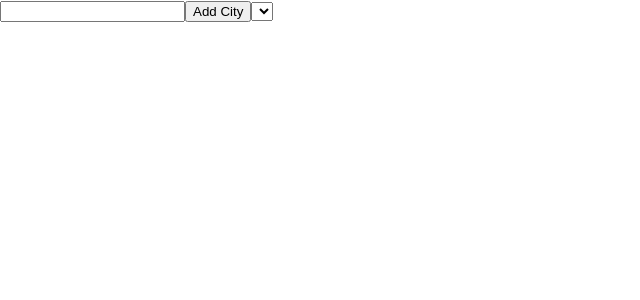
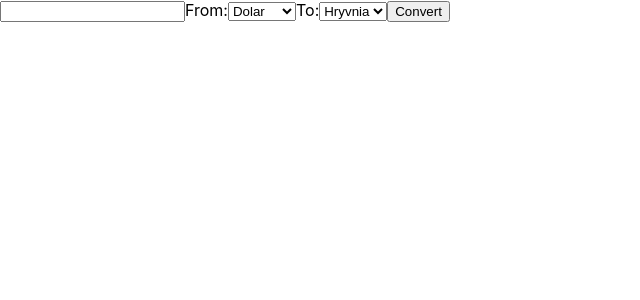
Before and after one commit to IrshakAnna-Mariia/LearnReact, a React (Create React App) app in the folder lesson_7/: page / in a window 1280 px wide. Shown: the top 300 px of the page, without its empty margins (0-640 px from the left). Built offline with nearby package versions, Linux system fonts and the light colour scheme.

Commit message:
Lesson_7. Task 15

```diff
--- a/lesson_7/src/App.js
+++ b/lesson_7/src/App.js
@@ -1,29 +1,71 @@
 import {useState} from 'react';
 
 function App() {
-  const [cities, setCities] = useState([]);
-  const [city, setCity] = useState('');
-  const [selectedCity, setSelectedCity]= useState('');
+  const [currencies] = useState([
+    {name: 'Euro', exchangeRate: 1},
+    {name: 'Dolar', exchangeRate: 1.17},
+    {name: 'Hryvnia', exchangeRate: 31.25}
+  ]);
+  const [convertData, setConvertData] = useState({
+    from: 'Dolar',
+    to: 'Hryvnia',
+    convertNumber: 0,
+    result: ''
+  })
 
-  const handleClikAddCity = () => {
-    setCities(prevCities => city ? prevCities.concat(city) : prevCities);
-    setCity('');
+  const handleChangeConvertNumber = ({target: {value}}) => {
+    setConvertData(({ from, to, result }) => ({ from, to, convertNumber: value, result}))
+  }
+  console.log(convertData.result)
+
+  const handleCovertData = () => {
+    setConvertData(({ from, to, convertNumber }) => ({ from, to, convertNumber, result: getConvertCurrencies(currencies, convertData).toFixed(2)}));
   }
 
-  const handleChangeCity = ({target: {value}}) => setCity(value);
+  const handleConverFrom = ({target: {value}}) => {
+    setConvertData(({ to, convertNumber, result }) => ({ from: value, to, convertNumber, result }));
+  }
 
-  const handleSetCity = ({ target: { value } }) => setSelectedCity(value);
+  const handleConverTo = ({ target: { value } }) => {
+    setConvertData(({ from, convertNumber, result }) => ({ from, to: value, convertNumber, result }));
+  }
 
   return (
     <div>
-      <input value={city} onChange={handleChangeCity}/>
-      <button onClick={handleClikAddCity}>Add City</button>
-      <select value={selectedCity} onChange={handleSetCity}>
-        {cities.map(item => <option key={item} value={item}>{item}</option>)}
+      <input onChange={handleChangeConvertNumber}/>
+
+      From:
+      <select value={convertData.from} onChange={handleConverFrom}>
+        {currencies.map(({name}) => (
+          <option key={name} value={name}>{name}</option>
+        ))}
       </select>
-      <p>{selectedCity}</p>
+
+      To:
+      <select value={convertData.to} onChange={handleConverTo}>
+        {currencies.map(({ name }) => (
+          <option key={name} value={name}>{name}</option>
+        ))}
+      </select>
+
+      <button onClick={handleCovertData}> Convert </button>
+
+      <p>{convertData.result}</p>
     </div>
   );
 }
 
+function getConvertCurrencies(exchangeRateList, convertData) {
+  switch (convertData.from) {
+    case 'Euro':
+      const exchangeRate = exchangeRateList.find(currencies => currencies.name === convertData.to).exchangeRate;
+      return +convertData.convertNumber * exchangeRate;
+
+    default:
+      const exchangeRateToEuro = exchangeRateList.find(currencies => currencies.name === convertData.from).exchangeRate;
+      const exchangeRateToSearch = exchangeRateList.find(currencies => currencies.name === convertData.to).exchangeRate;
+      return +convertData.convertNumber / exchangeRateToEuro * exchangeRateToSearch;
+  }
+}
+
 export default App;
```
